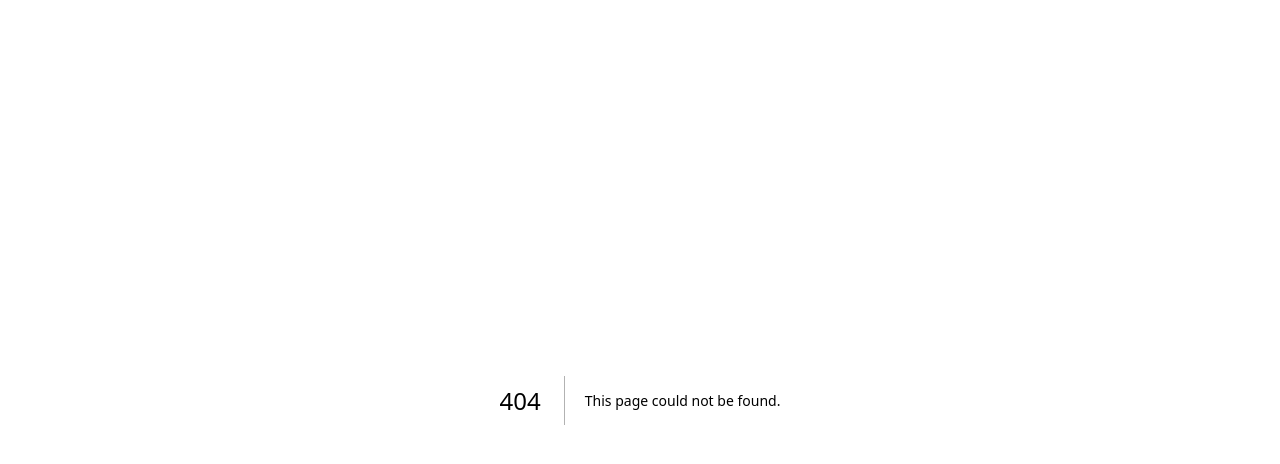
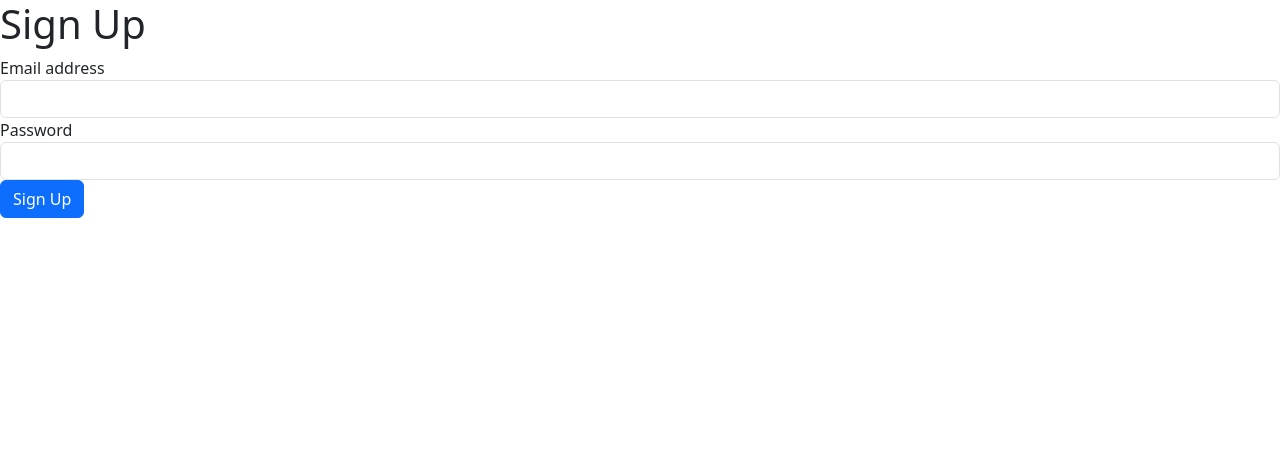
Before and after one commit to saradchhetri07/Ticketing, a Next.js app in the folder client/: page /auth/signup in a window 1280 px wide. Before the commit this address had no page. Shown: the top 464 px of the page. Built offline with nearby package versions, Linux system fonts and the light colour scheme.

Commit message:
added request hooks and configured auth/signUp page to send request via requestHook

```diff
--- /dev/null
+++ b/client/hooks/use-request.js
@@ -0,0 +1,33 @@
+import { useState } from "react";
+import axios from "axios";
+
+export default ({ url, method, body, onSuccess }) => {
+  const [err, setErrors] = useState(null);
+
+  const doRequest = async () => {
+    try {
+      setErrors([]);
+      const response = await axios.request({ url, method, data: body });
+      if (onSuccess) {
+        onSuccess();
+      }
+
+      return response.data;
+    } catch (err) {
+      console.log(`error: `, err);
+
+      setErrors(
+        <div className="alert alert-danger">
+          <h4>Oops</h4>
+          <ul>
+            {!err.response?.data.errors &&
+              err.response?.data.errors.map((err) => (
+                <li key={err.message}>{err.message}</li>
+              ))}
+          </ul>
+        </div>
+      );
+    }
+  };
+  return { doRequest, err };
+};
--- a/client/package.json
+++ b/client/package.json
@@ -10,9 +10,13 @@
   "license": "ISC",
   "description": "",
   "dependencies": {
+    "@hookform/resolvers": "^3.9.0",
+    "axios": "^1.7.7",
     "bootstrap": "^5.3.3",
     "next": "^14.2.16",
     "react": "^18.3.1",
-    "react-dom": "^18.3.1"
+    "react-dom": "^18.3.1",
+    "react-hook-form": "^7.53.1",
+    "zod": "^3.23.8"
   }
 }
--- /dev/null
+++ b/client/pages/auth/signup.js
@@ -0,0 +1,74 @@
+import { useState } from "react";
+import axios from "axios";
+import { useForm } from "react-hook-form";
+import { zodResolver } from "@hookform/resolvers/zod";
+import { z } from "zod";
+import useRequest from "../../hooks/use-request";
+import Router from "next/router";
+
+const schema = z.object({
+  email: z.string().email("Invalid email address"),
+  password: z.string().min(6, "Password must be at least 6 characters"),
+});
+
+export default () => {
+  const [email, setEmail] = useState("");
+  const [password, setPassword] = useState("");
+
+  const { doRequest, err } = useRequest({
+    url: "/api/users/signUp",
+    method: "POST",
+    body: {
+      email,
+      password,
+    },
+    onSuccess: () => {
+      Router.push("/");
+    },
+  });
+
+  const {
+    register,
+    handleSubmit,
+    formState: { errors },
+  } = useForm({
+    resolver: zodResolver(schema), // Apply Zod schema as resolver
+  });
+
+  const onSubmit = async () => {
+    doRequest();
+  };
+  return (
+    <form onSubmit={handleSubmit(onSubmit)}>
+      <h1>Sign Up</h1>
+      <div className="form-group">
+        <label>Email address</label>
+        <input
+          {...register("email")}
+          value={email}
+          onChange={(e) => setEmail(e.target.value)}
+          type="email"
+          className="form-control"
+        />
+        {errors.email && (
+          <div className="text-danger">{errors.email.message}</div>
+        )}
+      </div>
+      <div className="form-group">
+        <label>Password </label>
+        <input
+          {...register("password")}
+          value={password}
+          onChange={(e) => setPassword(e.target.value)}
+          type="password"
+          className="form-control"
+        />
+        {errors.password && (
+          <div className="text-danger">{errors.password.message}</div>
+        )}
+      </div>
+      {err}
+      <button className="btn btn-primary">Sign Up</button>
+    </form>
+  );
+};
```
Also changed, not shown: 1 other file (tests, documents, lock files or other folders).
